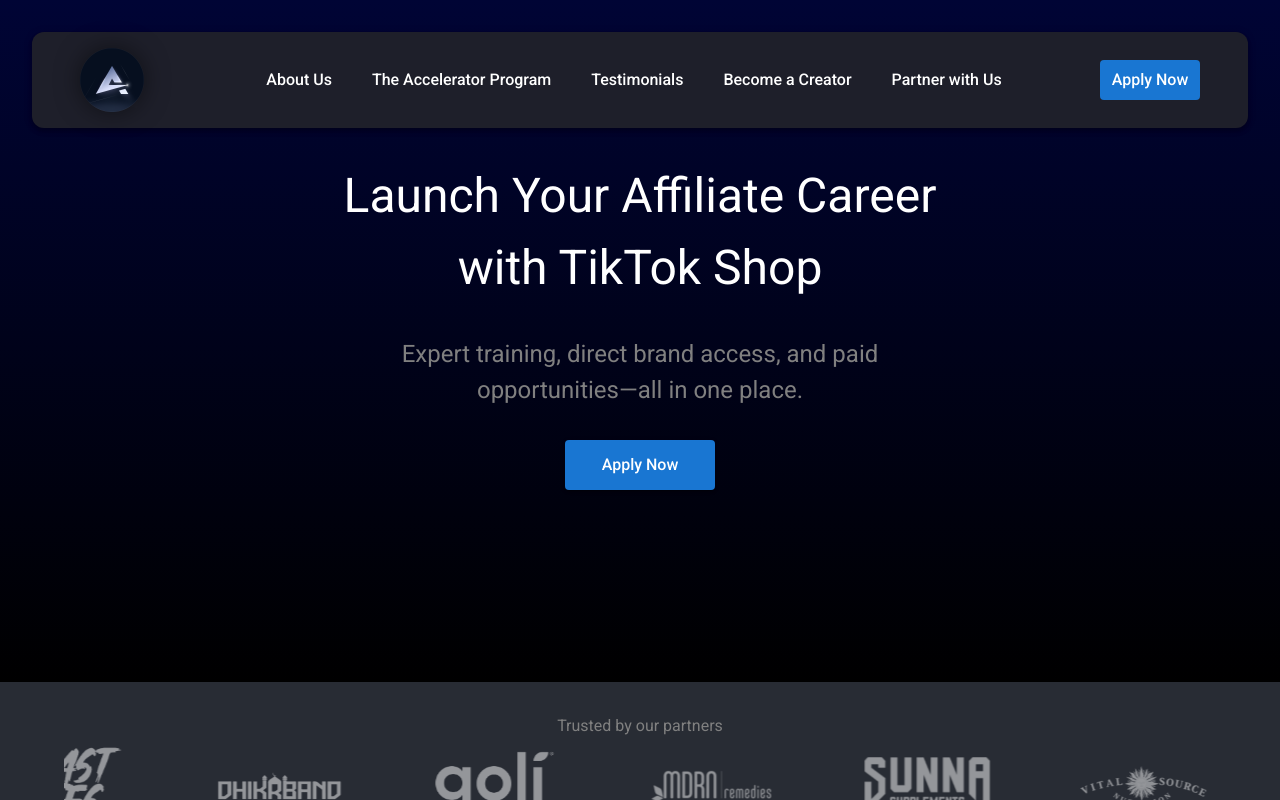
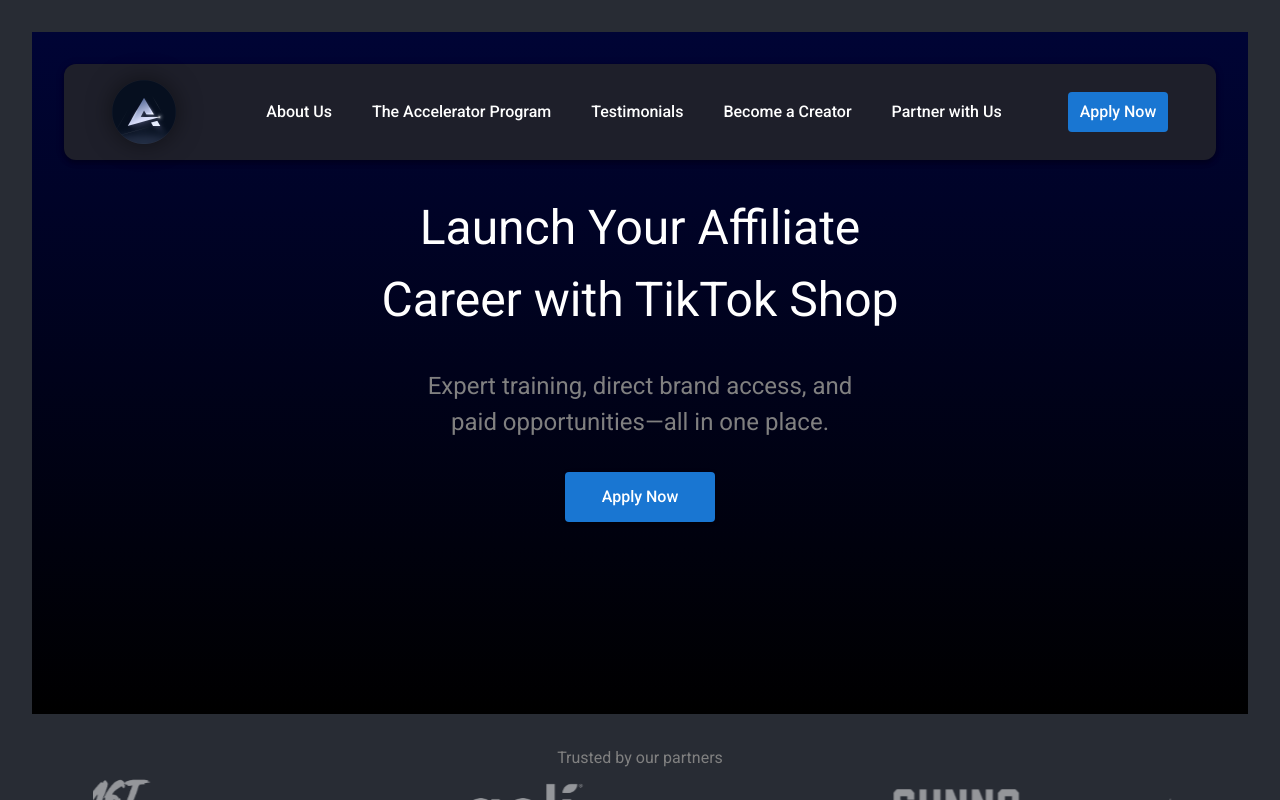
Before and after one commit to Rosovski/affilyit-landing, a Next.js app: page / in a window 1280 px wide. Built offline with nearby package versions, Linux system fonts and the light colour scheme; what @mui/material-nextjs would draw is missing.

Commit message:
add auto resizing on ghl

```diff
--- a/app/page.js
+++ b/app/page.js
@@ -1,4 +1,3 @@
-import { Box } from "@mui/material";
 import Header from "@/components/Header/Header";
 import Partner from "@/components/Partner/Partner";
 import ServiceCards from "@/components/ServiceCards/ServiceCards";
@@ -6,15 +5,17 @@
 import AboutUs from "@/components/AboutUs/AboutUs";
 import Footer from "@/components/Footer/Footer";
 
+import AutoResizingPage from "@/components/AutoResizingPage";
+
 export default function Home() {
   return (
-    <Box>
+    <AutoResizingPage>
       <Header />
       <Partner />
       <ServiceCards />
       <TestimonialCards />
       <AboutUs />
       <Footer />
-    </Box>
+    </AutoResizingPage>
   );
 }
--- /dev/null
+++ b/components/AutoResizingPage.jsx
@@ -0,0 +1,24 @@
+"use client";
+
+import { useEffect, ReactNode } from "react";
+
+export default function AutoResizingPage({ children }) {
+  useEffect(() => {
+    const resize = () => {
+      const height = document.documentElement.scrollHeight;
+      window.parent?.postMessage({ type: "resize-iframe", height }, "*");
+    };
+
+    const observer = new ResizeObserver(resize);
+    observer.observe(document.body);
+
+    // 初始触发一次
+    resize();
+
+    return () => {
+      observer.disconnect();
+    };
+  }, []);
+
+  return <div style={{ padding: "2rem" }}>{children}</div>;
+}
```
